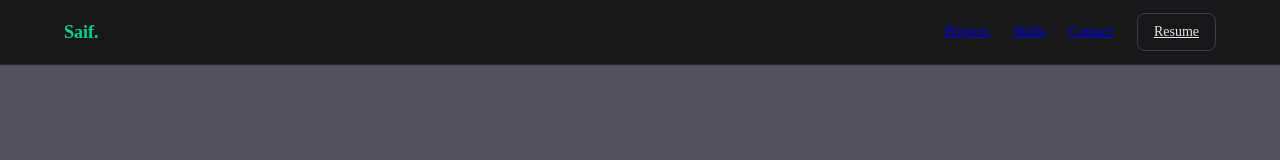
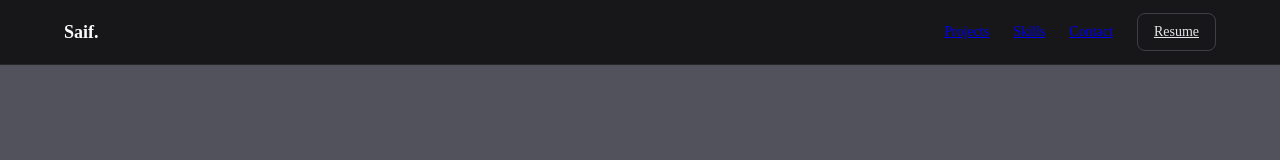
Before and after one commit to 0xSaifX/saif-portfolio, a React (Vite) app: page / in a window 1280 px wide. Shown: the top 160 px of the page. Built offline with nearby package versions, Linux system fonts and the light colour scheme.

Commit message:
auto-commit

```diff
--- a/src/components/Navbar.jsx
+++ b/src/components/Navbar.jsx
@@ -2,8 +2,8 @@ export default function Navbar() {
   return (
     <header className="fixed top-0 left-0 w-full bg-zinc-950/80 backdrop-blur border-b border-zinc-800 z-50">
       <nav className="max-w-6xl mx-auto px-6 h-16 flex items-center justify-between">
-        <span className="font-semibold text-lg text-emerald-400">
-          Saif<span className="text-emerald-400">.</span>
+        <span className="font-semibold text-lg ">
+          Saif<span className="">.</span>
         </span>
 
         <div className="flex items-center gap-6 text-sm text-zinc-400">
```
